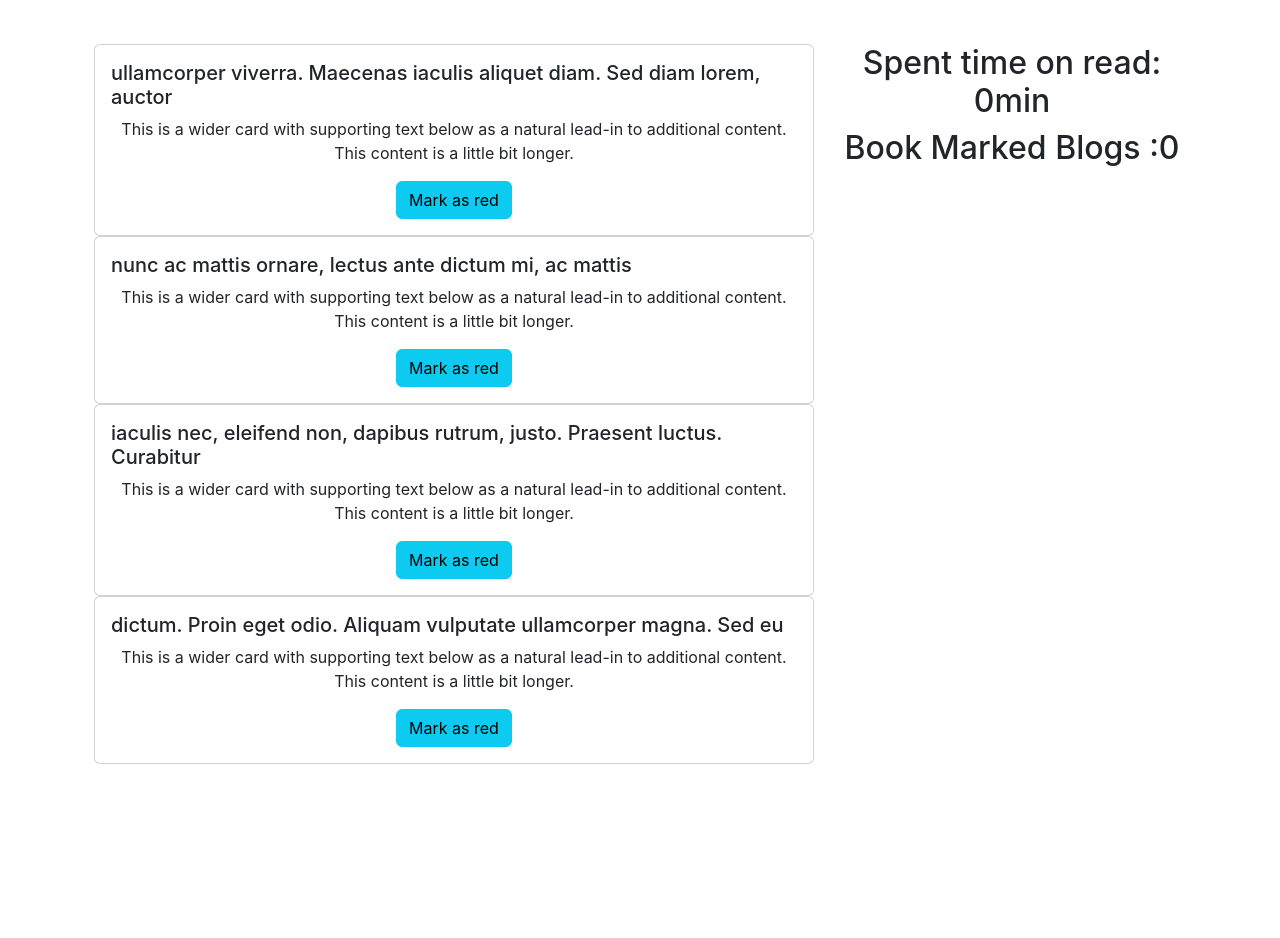
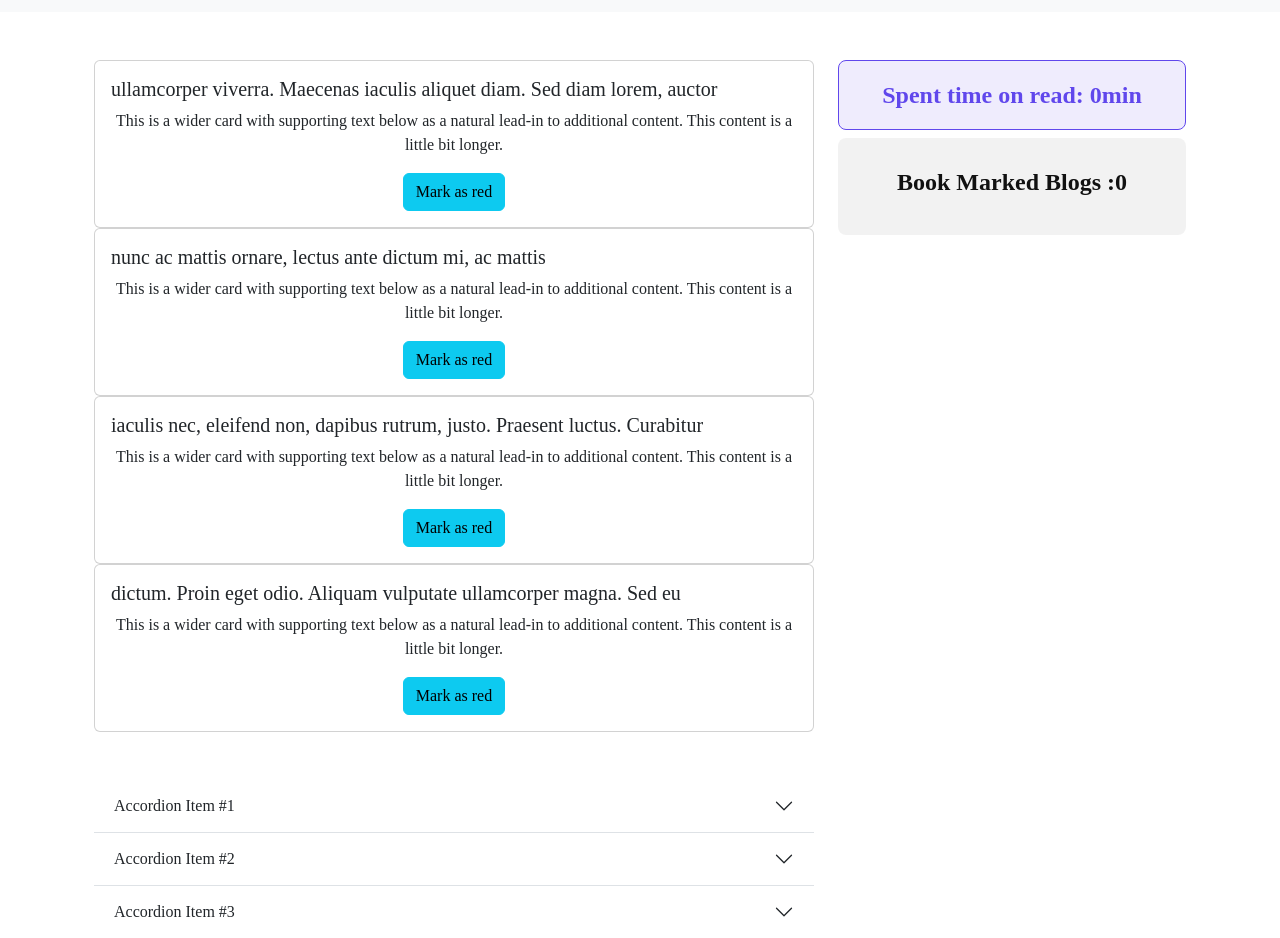
Before and after one commit to FowziaSultana/Simple-Blog, a React (Create React App) app: page / in a window 1280 px wide. Shown: the part 60-998 px from the top of the page. Before the commit the page ends 824 px from the top, so only its background shows below. Built offline with nearby package versions, Linux system fonts and the light colour scheme.

Commit message:
Added styles for sideBar

```diff
--- a/src/App.css
+++ b/src/App.css
@@ -1,5 +1,6 @@
 .App {
   text-align: center;
+  font-family: "Exo 2";
 }
 
 .App-logo {
--- a/src/components/BlogMain/BlogMain.css
+++ b/src/components/BlogMain/BlogMain.css
@@ -0,0 +1,34 @@
+.spentTime {
+  background: rgba(96, 71, 236, 0.1);
+  border: 1px solid #6047ec;
+  border-radius: 8px;
+  font-family: "Exo 2";
+  font-style: normal;
+  font-weight: 700;
+  font-size: 24px;
+  line-height: 160%;
+  color: #6047ec;
+  padding: 15px 40px;
+}
+.markedBlogs {
+  background: rgba(17, 17, 17, 0.05);
+  border-radius: 8px;
+  padding: 25px;
+}
+.markedBlogs > h2 {
+  font-family: "Exo 2";
+  font-style: normal;
+  font-weight: 700;
+  font-size: 24px;
+  line-height: 160%;
+  /* or 38px */
+
+  color: #111111;
+}
+
+@media only screen and (min-width: 992px) {
+  .sticky {
+    position: sticky;
+    top: 20px;
+  }
+}
--- a/src/components/BlogMain/BlogMain.jsx
+++ b/src/components/BlogMain/BlogMain.jsx
@@ -5,6 +5,7 @@
 import SingleBlog from "../SingleBlog/SingleBlog";
 import SideBar from "../SideBar/SideBar";
 import Swal from "sweetalert2";
+import BlogQA from "../BlogQA/BlogQA";
 
 const BlogMain = () => {
   const [markedBlogs, setMarkBlog] = useState([]);
@@ -31,7 +32,7 @@
   };
 
   return (
-    <div className="container row mx-auto mt-5 ">
+    <div className=" container row mx-auto mt-5 ">
       <div className="col-lg-8">
         {blogs.map((aBlog) => (
           <SingleBlog
@@ -40,13 +41,20 @@
             handleMarkRead={handleMarkRead}
           ></SingleBlog>
         ))}
+        <div className="mt-5">
+          <BlogQA></BlogQA>
+        </div>
       </div>
-      <div className="col-lg-4">
-        <h2>Spent time on read: {readingTime}min</h2>
-        <h2>Book Marked Blogs :{markedBlogs.length}</h2>
-        {markedBlogs.map((aMark) => (
-          <SideBar aMark={aMark}></SideBar>
-        ))}
+      <div className="col-lg-4 ">
+        <div className="sticky">
+          <h2 className="spentTime">Spent time on read: {readingTime}min</h2>
+          <div className="markedBlogs">
+            <h2>Book Marked Blogs :{markedBlogs.length}</h2>
+            {markedBlogs.map((aMark) => (
+              <SideBar aMark={aMark}></SideBar>
+            ))}
+          </div>
+        </div>
       </div>
     </div>
   );
--- /dev/null
+++ b/src/components/BlogQA/BlogQA.jsx
@@ -0,0 +1,90 @@
+import React from "react";
+import "./BlogQA.css";
+
+const BlogQA = () => {
+  return (
+    <div class="accordion accordion-flush" id="accordionFlushExample">
+      <div class="accordion-item">
+        <h2 class="accordion-header">
+          <button
+            class="accordion-button collapsed"
+            type="button"
+            data-bs-toggle="collapse"
+            data-bs-target="#flush-collapseOne"
+            aria-expanded="false"
+            aria-controls="flush-collapseOne"
+          >
+            Accordion Item #1
+          </button>
+        </h2>
+        <div
+          id="flush-collapseOne"
+          class="accordion-collapse collapse"
+          data-bs-parent="#accordionFlushExample"
+        >
+          <div class="accordion-body">
+            Placeholder content for this accordion, which is intended to
+            demonstrate the <code>.accordion-flush</code> class. This is the
+            first item's accordion body.
+          </div>
+        </div>
+      </div>
+      <div class="accordion-item">
+        <h2 class="accordion-header">
+          <button
+            class="accordion-button collapsed"
+            type="button"
+            data-bs-toggle="collapse"
+            data-bs-target="#flush-collapseTwo"
+            aria-expanded="false"
+            aria-controls="flush-collapseTwo"
+          >
+            Accordion Item #2
+          </button>
+        </h2>
+        <div
+          id="flush-collapseTwo"
+          class="accordion-collapse collapse"
+          data-bs-parent="#accordionFlushExample"
+        >
+          <div class="accordion-body">
+            Placeholder content for this accordion, which is intended to
+            demonstrate the <code>.accordion-flush</code> class. This is the
+            second item's accordion body. Let's imagine this being filled with
+            some actual content.
+          </div>
+        </div>
+      </div>
+      <div class="accordion-item">
+        <h2 class="accordion-header">
+          <button
+            class="accordion-button collapsed"
+            type="button"
+            data-bs-toggle="collapse"
+            data-bs-target="#flush-collapseThree"
+            aria-expanded="false"
+            aria-controls="flush-collapseThree"
+          >
+            Accordion Item #3
+          </button>
+        </h2>
+        <div
+          id="flush-collapseThree"
+          class="accordion-collapse collapse"
+          data-bs-parent="#accordionFlushExample"
+        >
+          <div class="accordion-body">
+            Placeholder content for this accordion, which is intended to
+            demonstrate the <code>.accordion-flush</code> class. This is the
+            third item's accordion body. Nothing more exciting happening here in
+            terms of content, but just filling up the space to make it look, at
+            least at first glance, a bit more representative of how this would
+            look in a real-world application.
+          </div>
+        </div>
+      </div>
+    </div>
+  );
+};
+
+export default BlogQA;
--- a/src/components/Header/Header.css
+++ b/src/components/Header/Header.css
@@ -0,0 +1,7 @@
+.blogName {
+  font-style: normal;
+  font-weight: 700;
+  font-size: 30px;
+  line-height: 160%;
+  color: #111111;
+}
--- a/src/components/Header/Header.jsx
+++ b/src/components/Header/Header.jsx
@@ -5,7 +5,7 @@
   return (
     <nav className="navbar bg-body-tertiary navbar-expand-lg">
       <div className="container">
-        <h4>Knowledge Cafe </h4>
+        <h4 className="blogName">Knowledge Cafe </h4>
         <button
           className="navbar-toggler"
           type="button"
--- /dev/null
+++ b/src/components/SideBar/SideBar.css
@@ -0,0 +1,10 @@
+.sideBar {
+  background: #ffffff;
+  border-radius: 8px;
+  margin: 10px 0px;
+  padding: 15px;
+  font-weight: 600;
+  font-size: 18px;
+  line-height: 160%;
+  color: #111111;
+}
--- a/src/components/SideBar/SideBar.jsx
+++ b/src/components/SideBar/SideBar.jsx
@@ -1,7 +1,7 @@
 import React from "react";
-
+import "./SideBar.css";
 const SideBar = (props) => {
-  return <div>{props.aMark}</div>;
+  return <div className="sideBar">{props.aMark}</div>;
 };
 
 export default SideBar;
```
Also changed, not shown: src/components/BlogQA/BlogQA.css (added).
